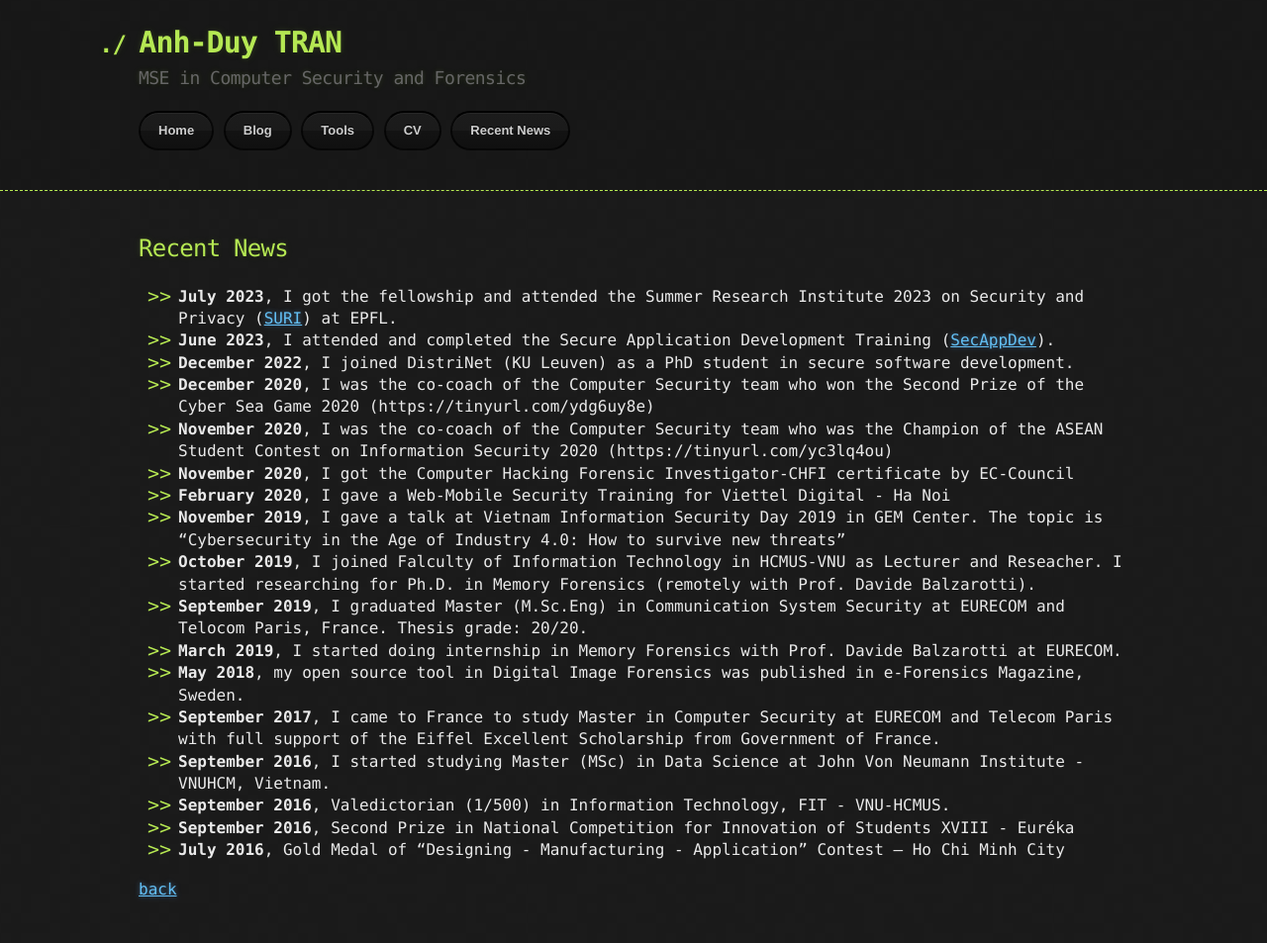
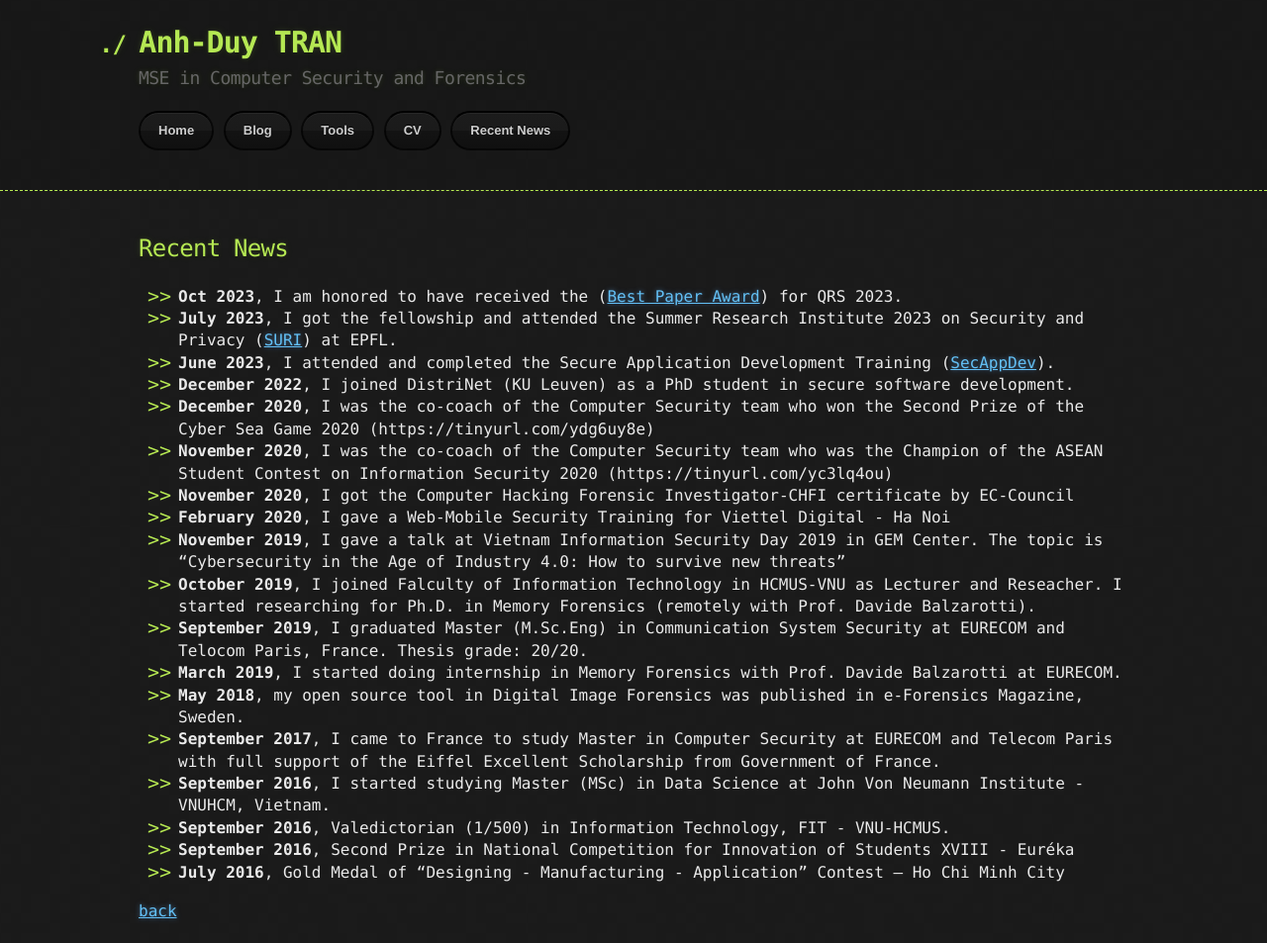
Before and after one commit to pakkunandy/pakkunandy.github.io, a Jekyll site: the page built from recent-news.md, in a window 1280 px wide. Shown: the whole page at 99% size. Built offline with Jekyll 4.4.1, drawn with Linux system fonts in a browser that asks for light colours; our own code applies the rules of GitHub Pages for plain Markdown files; before the commit the page ends 931 px from its top, so only the background shows below that.

Commit message:
Update recent-news.md

```diff
--- a/recent-news.md
+++ b/recent-news.md
@@ -3,6 +3,7 @@ layout: default
 ---
 
 ## Recent News
+* **Oct 2023**, I am honored to have received the ([Best Paper Award](https://qrs23.techconf.org/track/award)) for QRS 2023.
 * **July 2023**, I got the fellowship and attended the Summer Research Institute 2023 on Security and Privacy ([SURI](https://suri.epfl.ch/)) at EPFL.
 * **June 2023**, I attended and completed the Secure Application Development Training ([SecAppDev](https://secappdev.org/)).
 * **December 2022**, I joined DistriNet (KU Leuven) as a PhD student in secure software development.
```
